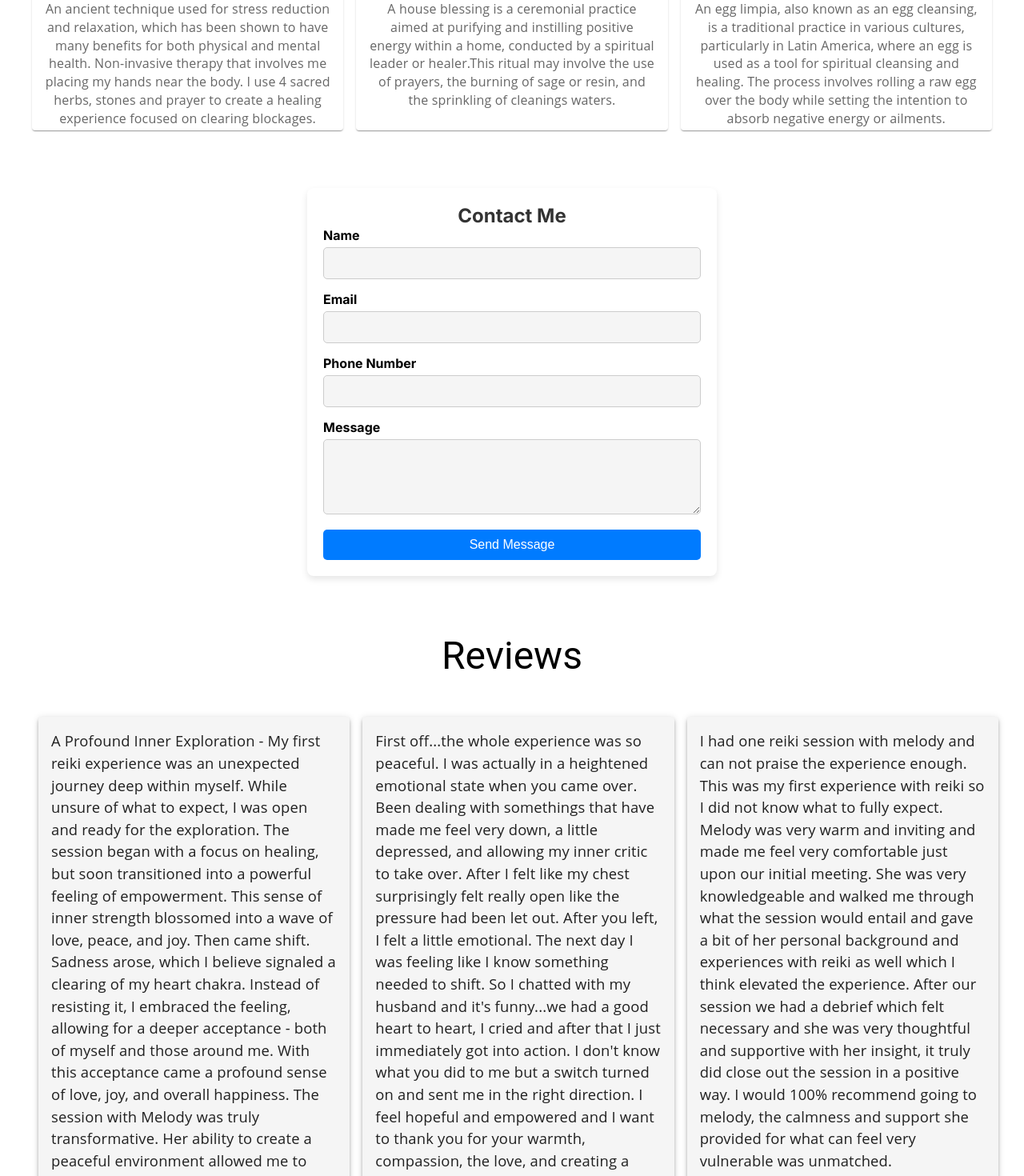
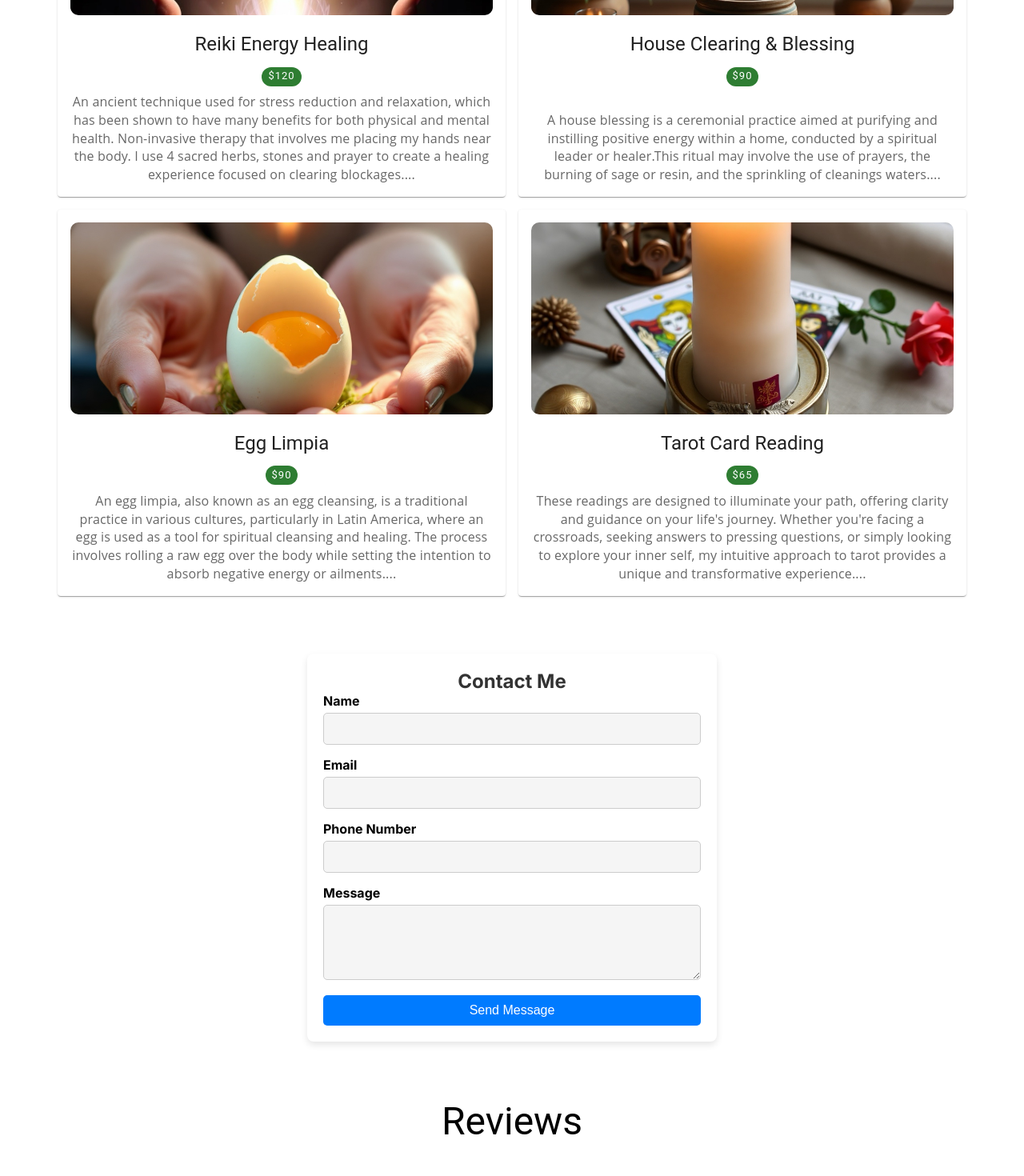
Before and after one commit to GreenUpBuddy/MelSite, a Next.js app: page / in a window 1280 px wide. Shown: the part 1260-2730 px from the top of the page at 80% size. Built offline with nearby package versions, Linux system fonts and the light colour scheme.

Commit message:
added service plus changed styling to better display on mobile

```diff
--- a/src/app/components/ContactForm.css
+++ b/src/app/components/ContactForm.css
@@ -80,7 +80,8 @@ button:disabled {
     font-size: 20px;
   }
 
-  input, textarea {
+  input,
+  textarea {
     font-size: 14px;
     padding: 8px;
   }
--- a/src/app/components/card.js
+++ b/src/app/components/card.js
@@ -1,41 +1,77 @@
-import * as React from 'react';
+import * as React from "react";
 import Image from "next/image";
-import Card from '@mui/material/Card';
-import CardContent from '@mui/material/CardContent';
-import CardMedia from '@mui/material/CardMedia';
-import Typography from '@mui/material/Typography';
-import { CardActionArea } from '@mui/material';
-import Link from 'next/link';
+import Card from "@mui/material/Card";
+import CardContent from "@mui/material/CardContent";
+import CardMedia from "@mui/material/CardMedia";
+import Typography from "@mui/material/Typography";
+import { CardActionArea, Box } from "@mui/material";
+import Link from "next/link";
 
 //props.name
 export const DataCard = (props) => {
   let link = props.name;
-  const key = (link == "reiki") ? 1 : 2;
+  const key = link === "reiki" ? 1 : 2;
+
   return (
-    <Card sx={{ maxWidth: props.width }}>
-      <CardActionArea key={"card" + key} component={Link} href={`date/${link}`} >
-        <CardContent style={{textAlign: "center", height: 400}}>
+    <Card
+      sx={{
+        width: "100%",
+        maxWidth: {
+          xs: 350, // small screen (phones)
+          sm: 400, // tablets
+          md: 600, // desktops and up
+        },
+        margin: "0 auto",
+        display: "flex",
+        flexDirection: "column",
+        height: "100%",
+      }}
+    >
+      <CardActionArea
+        component={Link}
+        href={`date/${link}`}
+        key={"card" + key}
+        sx={{ height: "100%" }}
+      >
+        <CardContent
+          sx={{
+            textAlign: "center",
+            height: "100%",
+            display: "flex",
+            flexDirection: "column",
+          }}
+        >
+          <Box sx={{ flex: "0 0 auto" }}>
             <Image
               unoptimized
               component="img"
-              height="140"
-              width="200"
-              style={{borderRadius: "10px",}}
+              width="100%"
+              height="240"
+              style={{ borderRadius: "10px", objectFit: "cover" }}
               src={props.image}
-              alt="green iguana"
+              alt={props.name}
             />
-            <Typography gutterBottom variant="h5" component="div" textAlign={"center"}>
+          </Box>
+
+          <Typography gutterBottom variant="h5" component="div" sx={{ mt: 2 }}>
             {props.name}
           </Typography>
-            <Typography variant="overline" display="block" gutterBottom textAlign={"center"}>
+
+          <Typography variant="overline" display="block" gutterBottom>
             {props.price}
           </Typography>
 
-            <Typography variant="body2" color="text.secondary"  fontFamily={"Open Sans"} fontSize={"1em"}>
+          <Typography
+            variant="body2"
+            color="text.secondary"
+            fontFamily="Open Sans"
+            fontSize="1em"
+            sx={{ mt: "auto" }}
+          >
             {props.details}
           </Typography>
         </CardContent>
       </CardActionArea>
     </Card>
   );
-}
+};
--- a/src/app/nav/drawer.js
+++ b/src/app/nav/drawer.js
@@ -24,6 +24,7 @@ export const MuiDrawer = () => {
     Reiki: <FavoriteIcon />,
     "House Clearing & Blessing": <FavoriteIcon />,
     "Egg Limpia": <FavoriteIcon />,
+    "Tarot Card Reading": <FavoriteIcon />,
     Book: <EventIcon />,
   };
   return (
@@ -47,8 +48,13 @@ export const MuiDrawer = () => {
       >
         <Box p={2} width={250} textAlign="center" role="presentation">
           <List>
-            {["Home", "Reiki", "House Clearing & Blessing", "Egg Limpia"].map(
-              (text, index) => (
+            {[
+              "Home",
+              "Reiki",
+              "House Clearing & Blessing",
+              "Egg Limpia",
+              "Tarot Card Reading",
+            ].map((text, index) => (
               <ListItemButton
                 key={text}
                 component={Link}
@@ -63,8 +69,7 @@ export const MuiDrawer = () => {
                 <ListItemIcon>{icons[text]}</ListItemIcon>
                 <ListItemText primary={text} />
               </ListItemButton>
-              )
-            )}
+            ))}
           </List>
         </Box>
       </Drawer>
--- a/src/app/page.js
+++ b/src/app/page.js
@@ -19,6 +19,9 @@ export default function Home() {
   );
   const about = JSON.parse(
     JSON.stringify(require("/public/images/about.jpeg"))
+  );
+  const tarot = JSON.parse(
+    JSON.stringify(require("/public/images/tarot.jpeg"))
   );
 
   return (
@@ -87,31 +90,43 @@ export default function Home() {
           <Typography variant="h4" textAlign="center">
             Services
           </Typography>
-          <Grid container spacing={2} justifyContent="center">
+          <Grid
+            container
+            spacing={2}
+            justifyContent="center"
+            sx={{ px: { xs: 2, sm: 4 } }}
+          >
             {[
               {
                 name: "Reiki Energy Healing",
                 details:
-                  "An ancient technique used for stress reduction and relaxation, which has been shown to have many benefits for both physical and mental health. Non-invasive therapy that involves me placing my hands near the body. I use 4 sacred herbs, stones and prayer to create a healing experience focused on clearing blockages.",
+                  "An ancient technique used for stress reduction and relaxation, which has been shown to have many benefits for both physical and mental health. Non-invasive therapy that involves me placing my hands near the body. I use 4 sacred herbs, stones and prayer to create a healing experience focused on clearing blockages....",
                 price: "$120",
                 image: energy,
               },
               {
                 name: "House Clearing & Blessing",
                 details:
-                  "A house blessing is a ceremonial practice aimed at purifying and instilling positive energy within a home,  conducted by a spiritual leader or healer.This ritual may involve the use of prayers, the burning of sage or resin, and the sprinkling of cleanings waters.",
+                  "A house blessing is a ceremonial practice aimed at purifying and instilling positive energy within a home,  conducted by a spiritual leader or healer.This ritual may involve the use of prayers, the burning of sage or resin, and the sprinkling of cleanings waters....",
                 price: "$90",
                 image: house,
               },
               {
                 name: "Egg Limpia",
                 details:
-                  "An egg limpia, also known as an egg cleansing, is a traditional practice in various cultures, particularly in Latin America, where an egg is used as a tool for spiritual cleansing and healing. The process involves rolling a raw egg over the body while setting the intention to absorb negative energy or ailments.",
+                  "An egg limpia, also known as an egg cleansing, is a traditional practice in various cultures, particularly in Latin America, where an egg is used as a tool for spiritual cleansing and healing. The process involves rolling a raw egg over the body while setting the intention to absorb negative energy or ailments....",
                 price: "$90",
                 image: egg,
               },
+              {
+                name: "Tarot Card Reading",
+                details:
+                  "These readings are designed to illuminate your path, offering clarity and guidance on your life's journey. Whether you're facing a crossroads, seeking answers to pressing questions, or simply looking to explore your inner self, my intuitive approach to tarot provides a unique and transformative experience....",
+                price: "$65",
+                image: tarot,
+              },
             ].map((service, index) => (
-              <Grid item xs={12} sm={6} md={4} key={index}>
+              <Grid item xs={12} sm={6} md={6} key={index}>
                 <DataCard
                   name={service.name}
                   details={service.details}
@@ -137,10 +152,24 @@ export default function Home() {
             "First off...the whole experience was so peaceful. I was actually in a heightened emotional state when you came over. Been dealing with somethings that have made me feel very down, a little depressed, and allowing my inner critic to take over. After I felt like my chest surprisingly felt really open like the pressure had been let out. After you left, I felt a little emotional. The next day I was feeling like I know something needed to shift. So I chatted with my husband and it's funny...we had a good heart to heart, I cried and after that I just immediately got into action. I don't know what you did to me but a switch turned on and sent me in the right direction. I feel hopeful and empowered and I want to thank you for your warmth, compassion, the love, and creating a safe space for me to get some healing!!!!!",
             "I had one reiki session with melody and can not praise the experience enough. This was my first experience with reiki so I did not know what to fully expect. Melody was very warm and inviting and made me feel very comfortable just upon our initial meeting. She was very knowledgeable and walked me through what the session would entail and gave a bit of her personal background and experiences with reiki as well which I think elevated the experience. After our session we had a debrief which felt necessary and she was very thoughtful and supportive with her insight, it truly did close out the session in a positive way. I would 100% recommend going to melody, the calmness and support she provided for what can feel very vulnerable was unmatched.",
           ].map((review, index) => (
-            <Grid item xs={12} sm={6} md={4} key={index}>
+            <Grid
+              item
+              xs={12}
+              sm={6}
+              md={4}
+              key={index}
+              sx={{ display: "flex" }}
+            >
               <Paper
                 elevation={4}
-                sx={{ padding: 2, backgroundColor: "#f5f5f5" }}
+                sx={{
+                  padding: 2,
+                  backgroundColor: "#f5f5f5",
+                  height: "100%",
+                  display: "flex",
+                  flexDirection: "column",
+                  justifyContent: "space-between", // optional: if you add a name/date/footer later
+                }}
               >
                 <Typography
                   variant="body1"
```
Also changed, not shown: src/app/date/[name]/page.js (+15 -3 lines), public/images/tarot.jpeg (added). Lines whose indentation alone changed are shown as unchanged.
